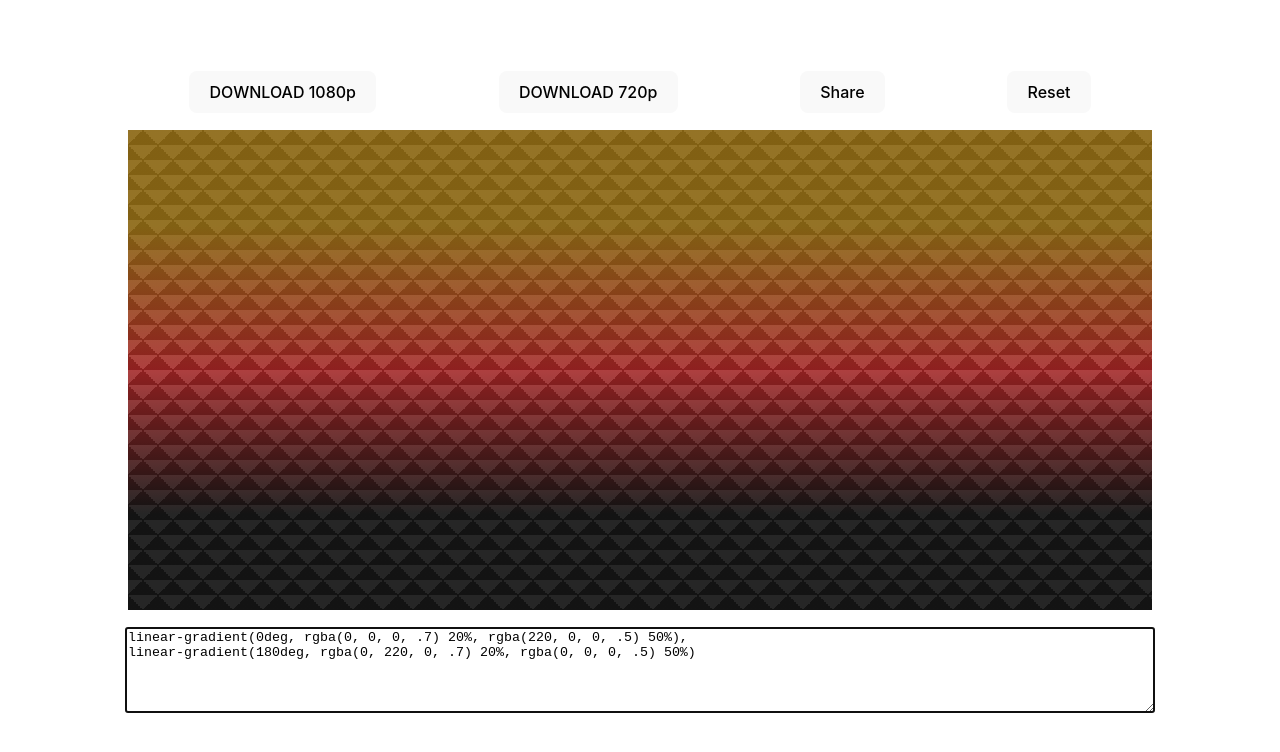
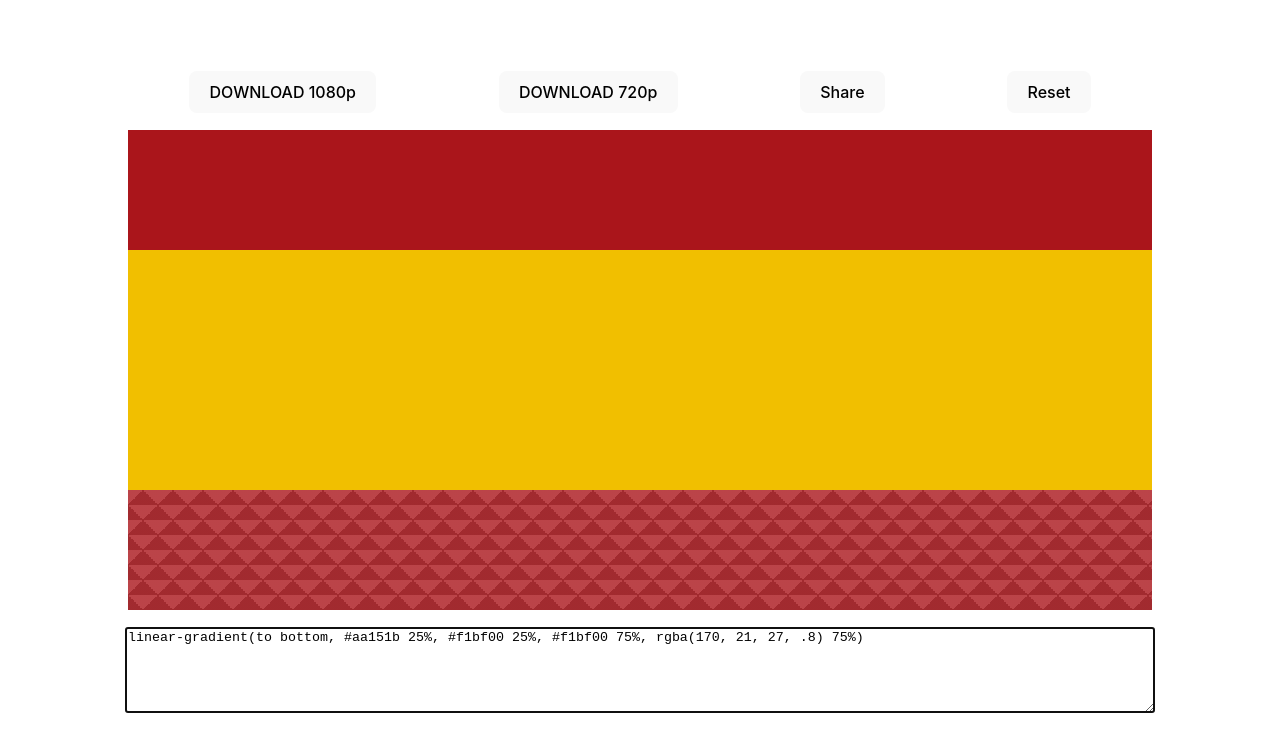
Before and after one commit to gabriel-belmonte/gradient-generator-css, a Preact app: page / in a window 1280 px wide. Shown: the top 752 px of the page. Built offline with nearby package versions, Linux system fonts and the light colour scheme.

Commit message:
update default gradient

```diff
--- a/src/utils.ts
+++ b/src/utils.ts
@@ -3,7 +3,7 @@
 export const GRADIENT_PARAM_ID = "gradient";
 
 export const DEFAULT_GRADIENT =
-  "linear-gradient(0deg, rgba(0, 0, 0, .7) 20%, rgba(220, 0, 0, .5) 50%),\nlinear-gradient(180deg, rgba(0, 220, 0, .7) 20%, rgba(0, 0, 0, .5) 50%)";
+  "linear-gradient(to bottom, #aa151b 25%, #f1bf00 25%, #f1bf00 75%, rgba(170, 21, 27, .8) 75%)";
 
 export const RESOLUTION: ResolutionType = {
   "1080p": {
```
